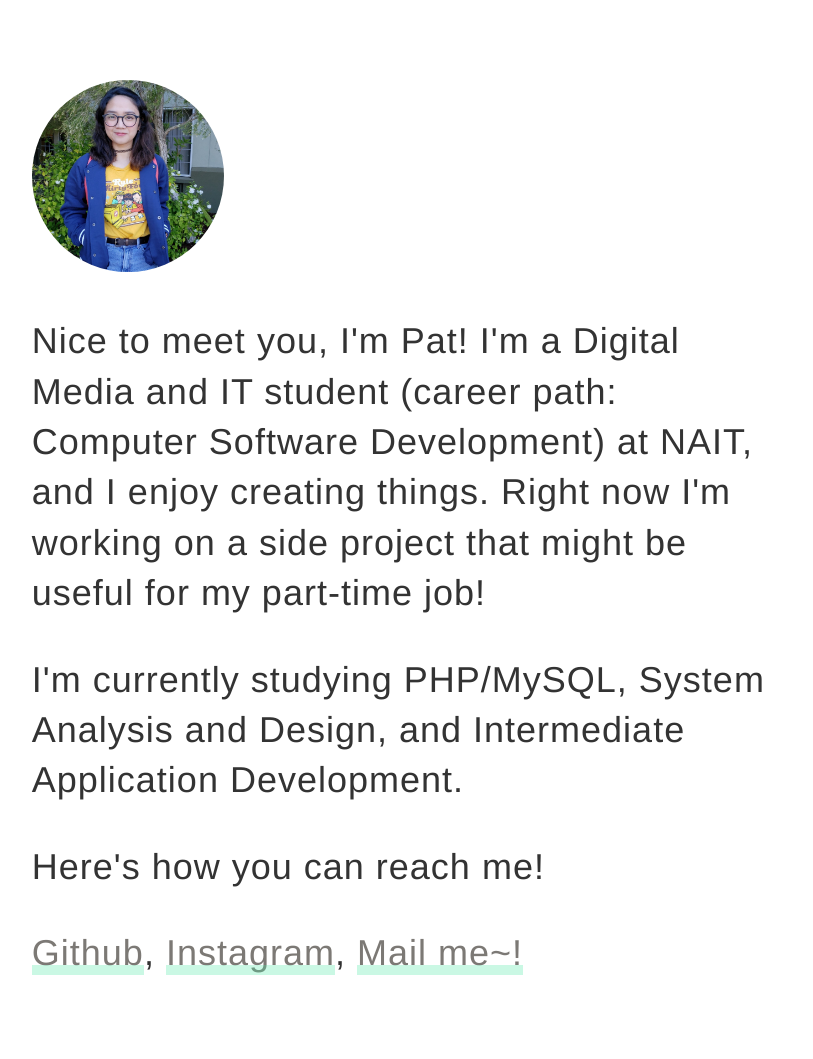
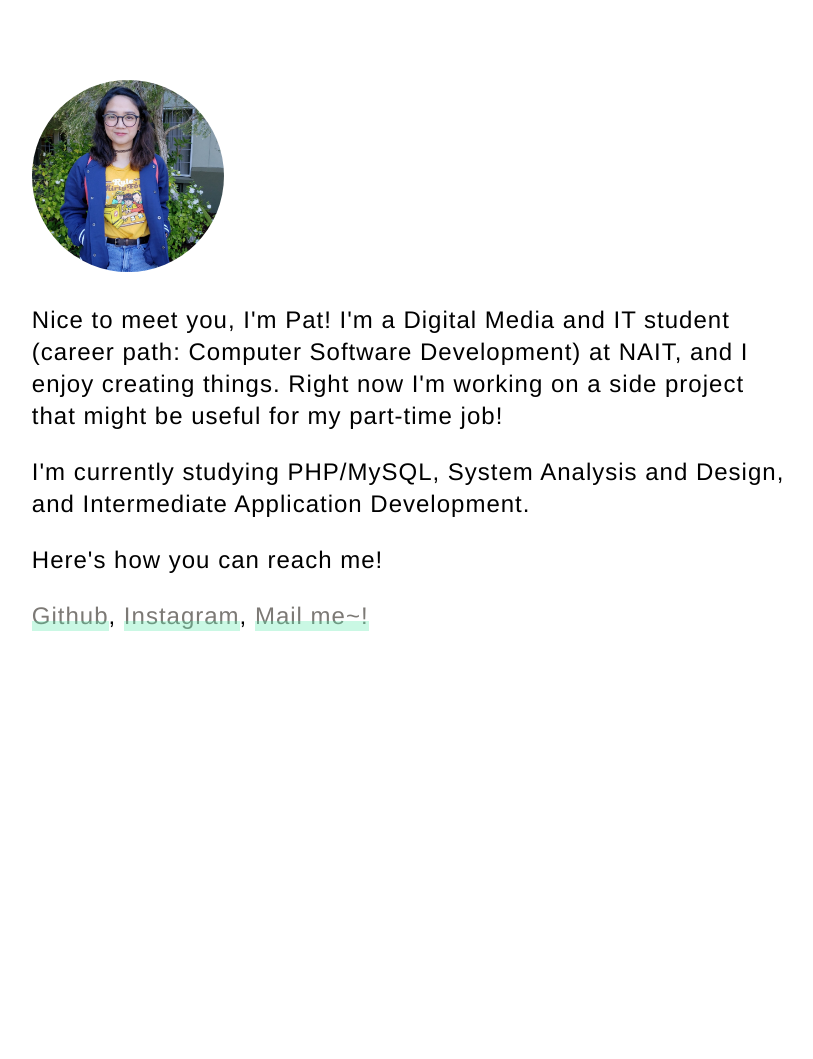
Before and after one commit to pborlongan/pborlongan.github.io, a Jekyll site: the page built from index.html, in a window 1280 px wide. Shown: the whole page, without its empty margins (229-1042 px from the left). Built offline with Jekyll 4.4.1, drawn with Linux system fonts in a browser that asks for light colours; after the commit the page ends 900 px from its top, so only the background shows below that.

Commit message:
Update main.css

```diff
--- a/css/main.css
+++ b/css/main.css
@@ -18,15 +18,6 @@ nav ul li, footer ul li {
 h1 {
     font-size: 3em;
     font-family:'Helvetica', 'Arial', 'Sans-Serif';
-}
-p {
-    font-size: 1.5em;
-    line-height: 1.4em;
-    color: #333;
-}
-footer {
-    border-top: 1px solid #d5d5d5;
-    font-size: .8em;
 }
 
 ul.posts {
```
